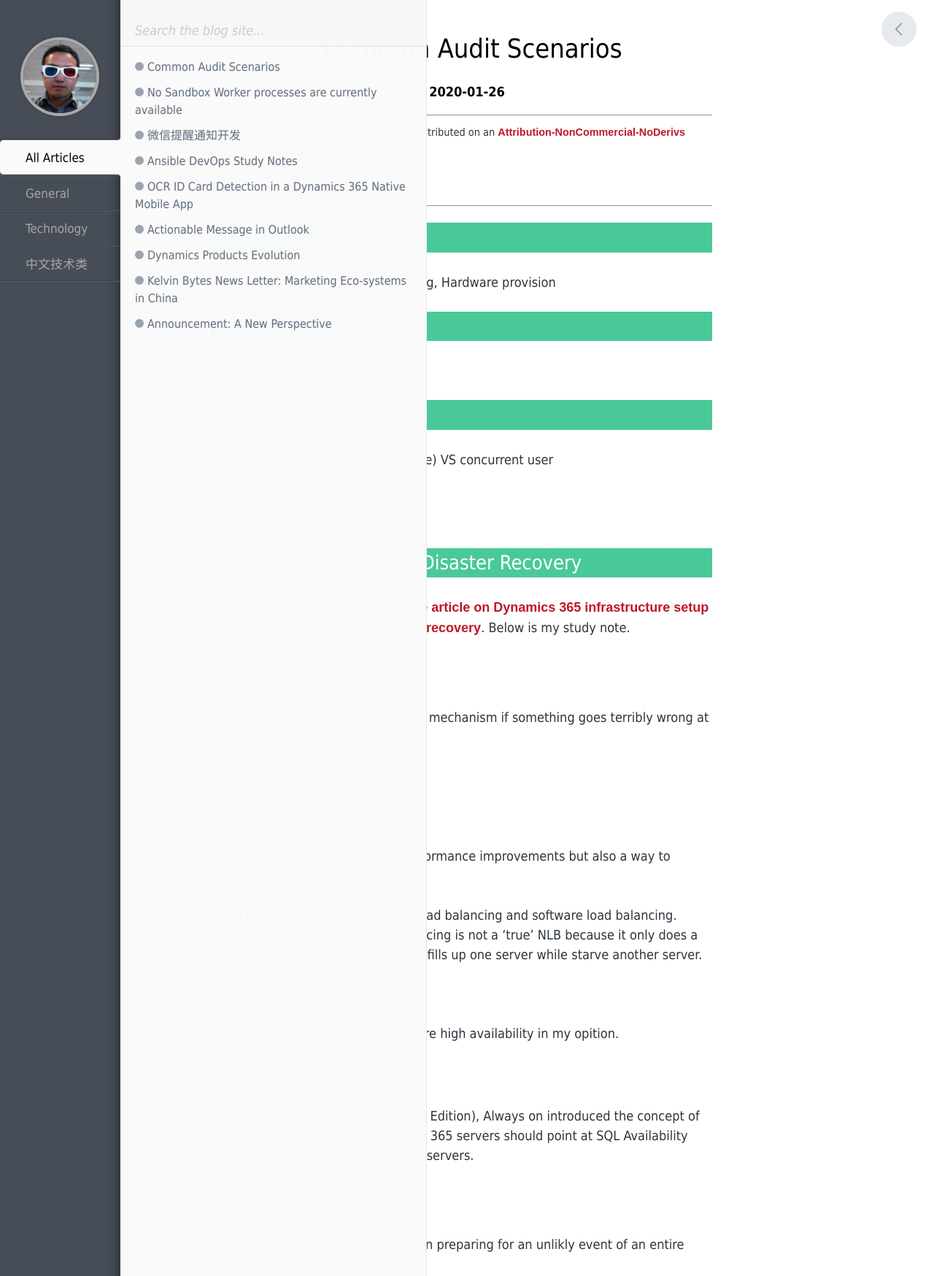
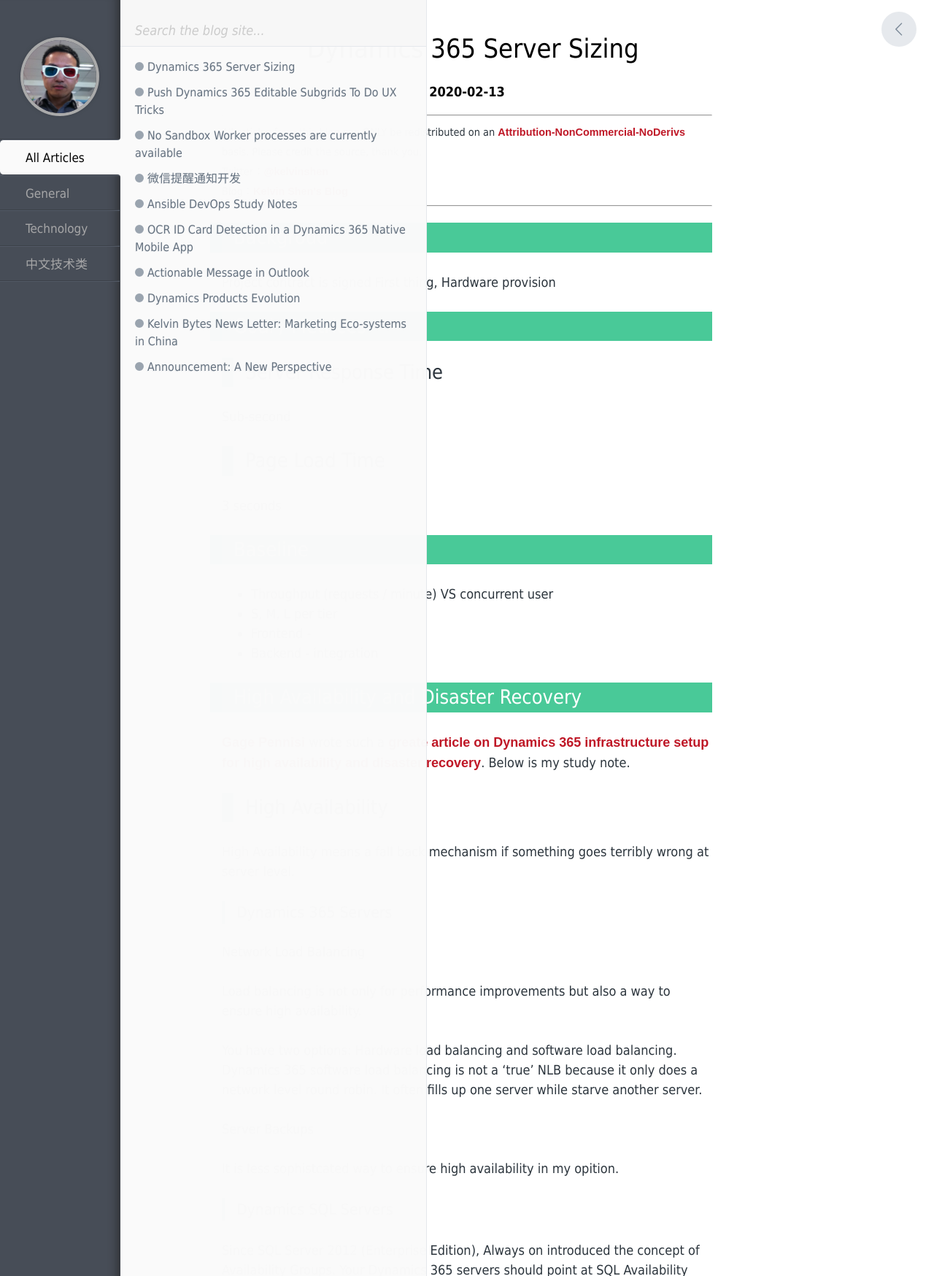
Before and after one commit to nzkelvin/nzkelvin.github.io, a Jekyll site: the page built from _posts/2020-02-13-dynamics-infra-server-sizing.markdown, in a window 1280 px wide, cut to the strip 0-1748 px from the top of the page. Shown: the whole strip at 73% size. Built offline with Jekyll 4.4.1, drawn with Linux system fonts in a browser that asks for light colours; comment, search, counter and statistics services are not loaded; some of the changed lines change nothing that is shown.

Commit message:
Push Dynamics 365 Editable Subgrids To Do UX Tricks

````diff
--- /dev/null
+++ b/_posts/2020-01-29-push-dynamics-365-editable-subgrids-to-do-ux-tricks.markdown
@@ -0,0 +1,239 @@
+---
+layout: post
+comments: true
+title:  "Push Dynamics 365 Editable Subgrids To Do UX Tricks"
+date:   2020-01-29 08:00:00 +0800
+categories: Technology
+tags: [Dynamics, Client API, Subgrid, Editable Grid, UI, UX, Twitter, Facebook, LinkedIn]
+sharing:
+    twitter: "Push Dynamics 365 Editable Subgrids To Do UX Tricks"
+    facebook: "Push Dynamics 365 Editable Subgrids To Do UX Tricks"
+    linkedin: "Push Dynamics 365 Editable Subgrids To Do UX Tricks"
+---
+# Background
+Imagine you are making a small solution enhancement for a commercial real estate management company. The company sale people need to come up with rental plans quickly.
+
+## Entities
+There are two entities, Rent and Rent Detail.
+
+One Rent record can have many Rent Detail records.
+
+## UI
+Rent - Main form
+Rent Details are listed in an subgrid of the main form.
+
+## UI requirements
+* The subgrid should be editable
+* Every rent detail line has an "end date" field. Upon updating the field, the solution need to rejig the following rent detail lines.
+* The 'rejig' needs to happen on the "end date" field change, not when a user hit the subgrid save button
+
+## Design Considerations
+* The heavy lifting is done @ the backend by an Action.
+* Once done, the entire subgrid to refresh.
+
+# Attempt One: Didn't Work
+* On Field change, trigger save on the sub-grid line form context. (Maybe I should try, subgrid.selectedRow.Save)
+* Call the Action
+* On Action successful completion, refresh the subgrid
+
+
+``` csharp
+        this.kys_endtime_onchange = function (execContext) { //
+
+            var rentDetailFormContext = execContext.getFormContext();
+
+            Xrm.Utility.showProgressIndicator("Rejig Rental Breakdowns...");
+
+            rentDetailFormContext.data.save()
+                .then(function (result) {
+                    console.log("formContext.data.save Response Status: %s %s", result.status, result.statusText);
+
+                    if (result.savedEntityReference) {
+
+                        var rentDetailId = rentDetailFormContext.data.entity.getId().replace(/[{}]/g, "");
+                        // Call re-adjust rent breakdown lines
+                        var readjustRentLinesRequest =
+                            new glp.rent.subgrid.ReadjustRentLinesRequest(rentDetailId);
+
+                        return Xrm.WebApi.online.execute(readjustRentLinesRequest);
+                    }
+                }).then(function () { // A hack
+                    var rentDetailId = rentDetailFormContext.data.entity.getId().replace(/[{}]/g, "");
+                    // Call re-adjust rent breakdown lines
+                    var readjustRentLinesRequest =
+                        new glp.rent.subgrid.ReadjustRentLinesRequest(rentDetailId);
+
+                    return Xrm.WebApi.online.execute(readjustRentLinesRequest)
+                })
+                .then(function (result) {
+                    console.log("ReadjustRentLinesRequest Response Status: %s %s", result.status, result.statusText);
+                    if (result.ok) {
+                        return rentDetailFormContext.data.refresh();
+                    }
+                })
+                .then(function () {
+                    return formContext.getControl("subgrid_rent_breakdowns").refresh();
+                })
+                .catch(function (error) {
+                    console.log(error.message);
+                })
+                .then(function () {
+                    Xrm.Utility.closeProgressIndicator();
+                });
+        };
+```
+
+# Attempt Two: Worked Through Sheer Luck
+There are two problems with the code below.
+
+## Problem 1
+If I change the 'end date' field of a rent detail line, then click somewhere outside its subgrid control everthing will work just fine.
+
+However, if I change the 'end date' field of a rent detail line, then click on a different rent detail row, I will see a 'please wait while saving' error.
+
+The reason is both the on 'end date' field change and select a different subgrid line will save the same rent detail record at almost the same moment.
+
+## Problem 2
+Web API requests at network level were in the wrong order.
+![image](../images/2020-01-29-push-dynamics-365-editable-subgrids-to-do-ux-tricks/WebApiRequestsInWrongOrder.png)
+
+## Code
+``` csharp
+glp.rent.subgrid = glp.rent.subgrid || {};
+(
+    function () {
+        this.ReadjustRentLinesRequest = function (rentDetailId) {
+            var entityRef = {};
+            entityRef.entityType = "kys_rent_detail";
+            entityRef.id = rentDetailId;
+
+            this.entity = entityRef;
+        };
+
+        this.onsave = function (execContext) {
+
+            var rentDetailFormContext = execContext.getFormContext();
+            var eventSrc = execContext.getEventSource();
+            var endtimeAttr = eventSrc.attributes.getByName('kys_endtime');
+            if (endtimeAttr) { // SubmitMode == always
+                Xrm.Utility.showProgressIndicator("Rejig Rental Breakdowns...");
+
+                var rentDetailId = rentDetailFormContext.data.entity.getId().replace(/[{}]/g, "");
+                // Call re-adjust rent breakdown lines
+                var readjustRentLinesRequest =
+                    new glp.rent.subgrid.ReadjustRentLinesRequest(rentDetailId);
+
+                Xrm.WebApi.online.execute(readjustRentLinesRequest)
+                    .then(function (result) {
+                        console.log("ReadjustRentLinesRequest Response Status: %s %s", result.status, result.statusText);
+
+                        if (result.ok) {
+                            return formContext.getControl("subgrid_rent_breakdowns").refresh();
+                        }
+                    })
+                    .catch(function (error) {
+                        console.log(error.message);
+                    })
+                    .then(function () {
+                        Xrm.Utility.closeProgressIndicator();
+                    });
+            }
+        };
+
+        this.kys_endtime_onchange = function (execContext) { //
+
+
+            var rentDetailFormContext = execContext.getFormContext();
+            rentDetailFormContext.getAttribute('kys_endtime').setSubmitMode('always');
+
+            // This line causes multiple saves.
+            rentDetailFormContext.data.save();
+        };
+    }
+).call(glp.rent.subgrid);
+```
+
+# Attempt Three: Worked (Limited by D365 Client API)
+I managed to trigger the 'rejig' action as soon as I select a different rental detail line/row, i.e. no need to click on the subgrid save button.
+
+[Other conditions](https://docs.microsoft.com/en-us/powerapps/developer/model-driven-apps/clientapi/reference/events/grid-onsave) can cause the subgrid to save.
+
+The web api requests sent down the wire seems to be in the right order too!
+
+Unfortunately, ther are limitations which I will describe in the 'UI wish List' section below.
+
+## Code
+``` csharp
+glp.rent.subgrid = glp.rent.subgrid || {};
+(
+    function () {
+        this.ReadjustRentLinesRequest = function (rentDetailId) {
+            var entityRef = {};
+            entityRef.entityType = "kys_rent_detail";
+            entityRef.id = rentDetailId;
+
+            this.entity = entityRef;
+        };
+
+        this.onsave = function (execContext) {
+
+            var rentDetailFormContext = execContext.getFormContext();
+            var eventSrc = execContext.getEventSource();
+            var endtimeAttr = eventSrc.attributes.getByName('kys_endtime');
+            if (endtimeAttr) { // SubmitMode == always
+                Xrm.Utility.showProgressIndicator("Rejig Rental Breakdowns...");
+
+                rentDetailFormContext.data.save()
+                    .then(function () {
+                        var rentDetailId = rentDetailFormContext.data.entity.getId().replace(/[{}]/g, "");
+                        // Call re-adjust rent breakdown lines
+                        var readjustRentLinesRequest =
+                            new glp.rent.subgrid.ReadjustRentLinesRequest(rentDetailId);
+
+                        return Xrm.WebApi.online.execute(readjustRentLinesRequest);
+                    })
+                    .then(function (result) {
+                        console.log("ReadjustRentLinesRequest Response Status: %s %s", result.status, result.statusText);
+
+                        if (result.ok) {
+                            return formContext.getControl("subgrid_rent_breakdowns").refresh();
+                        }
+                    })
+                    .catch(function (error) {
+                        console.log(error.message);
+                    })
+                    .then(function () {
+                        Xrm.Utility.closeProgressIndicator();
+                        rentDetailFormContext.getAttribute('kys_endtime').setSubmitMode('dirty');
+                    });
+            }
+        };
+
+        this.kys_endtime_onchange = function (execContext) { //
+
+
+            var rentDetailFormContext = execContext.getFormContext();
+            rentDetailFormContext.getAttribute('kys_endtime').setSubmitMode('always');
+            //rentDetailFormContext.data.save();
+        };
+    }
+).call(glp.rent.subgrid);
+```
+
+# UI Wish List
+Dynamics 365 Client API has come a long way. However, there is still a noticible UI capability gap betweent the client API and modern frontend frameworks like Angular and Reactive JS. Our customers deserve the best so that is direction Microsoft product team should pursue.
+
+## Grid.OnUnfocus Event
+I can trigger the 'rejig' action by selecting a different rental detail line, but if I click somewhere on the mainform but outside of the subgrid nothing will happen. Therefore, I think a grid level OnUnfocus event will be nice.
+
+## Hide Column Programatically
+Some sale people prefer to view daily rent fees, the other think in terms of monthly rent fees. If I will be able to hide/show grid columns programmatically, it will be really useful.
+
+Use multiple sub-grid with different columns are less ideal because I have field calcuation which will cause chain reaction in other feilds of the same record.
+
+# Lesson Learnt
+When writing async code, you need to understand what is async and what the sync and execution order.
+
+Grid.OnRecordSelect event is a very useful event.
+
+D365 Client API still feels a bit backend heavy and event binding is less sophisticated compare to ReactJS and Vue.js.
--- a/_posts/2020-01-26-dynamics-infra-server-sizing.markdown
+++ b/_posts/2020-02-13-dynamics-infra-server-sizing.markdown
@@ -1,8 +1,8 @@
 ---
 layout: post
 comments: true
-title:  "Common Audit Scenarios"
-date:   2020-01-26 08:00:00 +0800
+title:  "Dynamics 365 Server Sizing"
+date:   2020-02-13 08:00:00 +0800
 categories: Technology
 tags: [Dynamics, Audit Log, Twitter, Facebook, LinkedIn]
 sharing:
@@ -14,8 +14,11 @@
 Project contract is signed
 First thing, Hardware provision
 
-# Goal
+# Goal / Metrices
+## Server Response Time
 Sub-second
+
+## Page Load Time
 3 seconds
 
 # Baseline
````
Also changed, not shown: images/2020-01-29-push-dynamics-365-editable-subgrids-to-do-ux-tricks/WebApiRequestsInWrongOrder.png (added).
